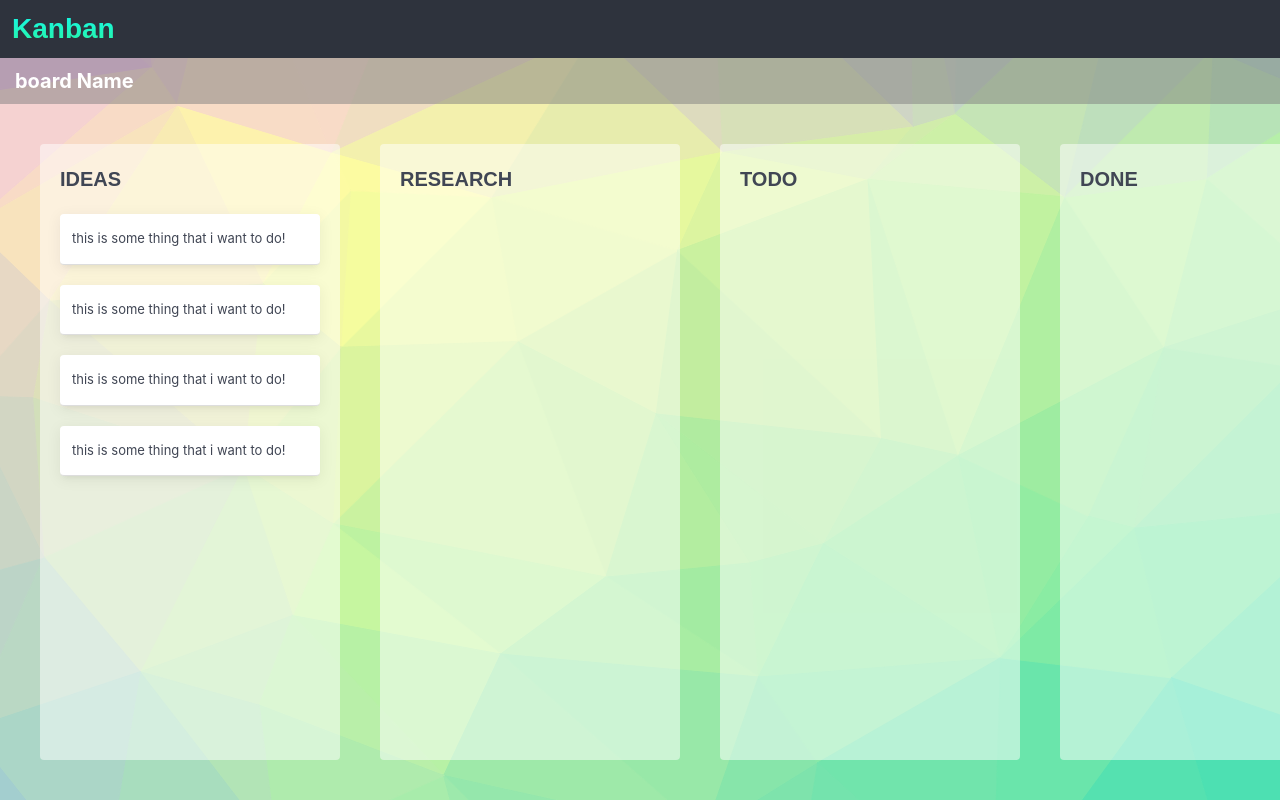
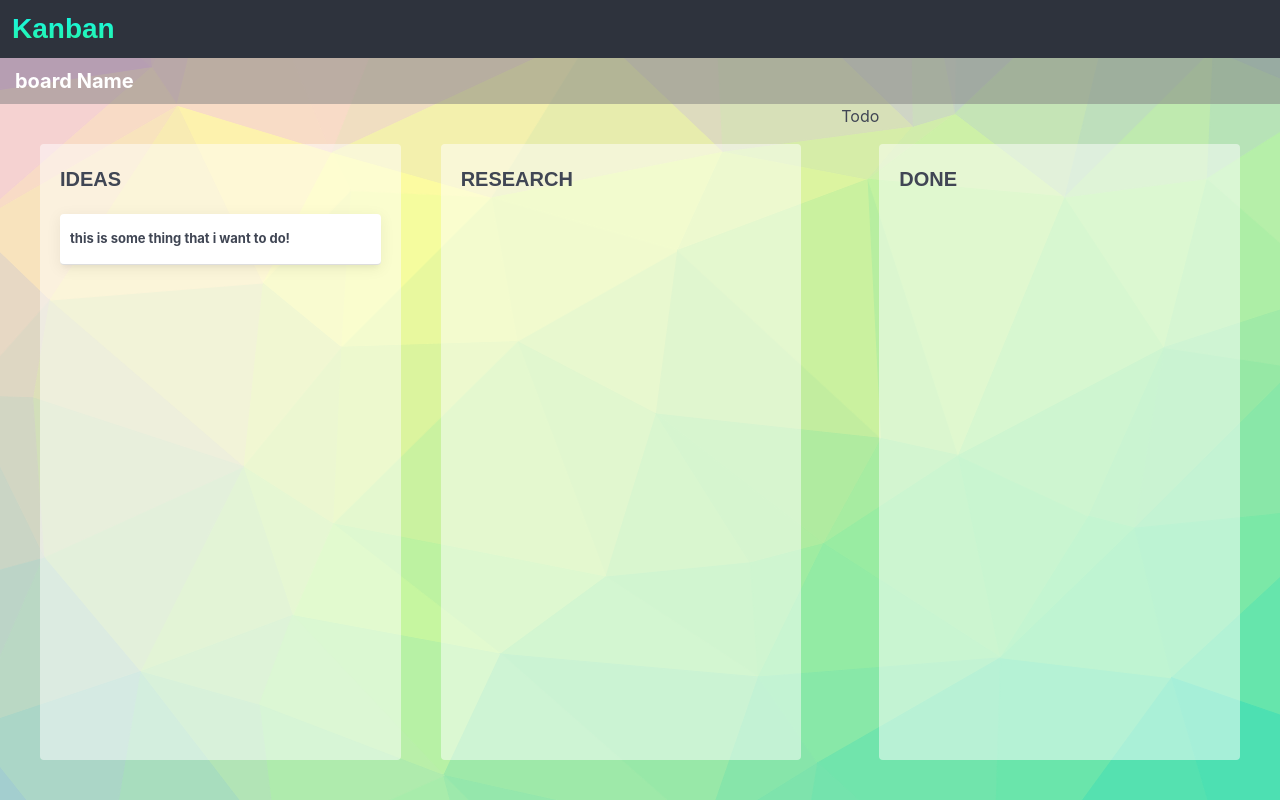
Before and after one commit to AyaGaafar95/kanaban, an Angular app: page / in a window 1280 px wide. Built offline with nearby package versions, Linux system fonts and the light colour scheme.

Commit message:
add angular cdk drag and drop 😊

```diff
--- a/package.json
+++ b/package.json
@@ -11,6 +11,7 @@
   "private": true,
   "dependencies": {
     "@angular/animations": "^15.2.0",
+    "@angular/cdk": "^15.2.9",
     "@angular/common": "^15.2.0",
     "@angular/compiler": "^15.2.0",
     "@angular/core": "^15.2.0",
--- a/src/app/app.module.ts
+++ b/src/app/app.module.ts
@@ -4,6 +4,8 @@
 import { AppRoutingModule } from './app-routing.module';
 import { AppComponent } from './app.component';
 import { MainViewComponent } from './pages/main-view/main-view.component';
+import { DragDropModule } from '@angular/cdk/drag-drop';
+
 
 @NgModule({
   declarations: [
@@ -12,7 +14,8 @@
   ],
   imports: [
     BrowserModule,
-    AppRoutingModule
+    AppRoutingModule,
+    DragDropModule
   ],
   providers: [],
   bootstrap: [AppComponent]
--- a/src/app/pages/main-view/main-view.component.html
+++ b/src/app/pages/main-view/main-view.component.html
@@ -13,7 +13,16 @@
 
     <div class="board-wrapper">
       <div class="board-columns">
-        <div class="board-column">
+        <div class="board-column"
+        cdkDropList
+    #todoList="cdkDropList"
+    [cdkDropListData]="todo"
+    [cdkDropListConnectedTo]="[doneList]"
+    (cdkDropListDropped)="drop($event)"
+        >
+        <!-- <div class="example-box" *ngFor="let item of todo" cdkDrag>{{item}}</div> -->
+
+
           <div class="column-title">
             ideas
             <!--
@@ -21,7 +30,10 @@
             -->
           </div>
             <div class="tasks-container">
-              <div class="task">
+              <div class="task" cdkDrag>
+                this is some thing that i want to do!
+              </div>
+              <!-- <div class="task">
                 this is some thing that i want to do!
               </div>
               <div class="task">
@@ -29,15 +41,12 @@
               </div>
               <div class="task">
                 this is some thing that i want to do!
-              </div>
-              <div class="task">
-                this is some thing that i want to do!
-              </div>
+              </div> -->
 
             </div>
 
           </div>
-          <div class="board-column">
+          <div class="board-column" >
             <div class="column-title">
               research
               <!--
@@ -45,7 +54,13 @@
               -->
             </div>
           </div>
-          <div class="board-column">
+          <div class="board-column" cdkDropList
+          #doneList="cdkDropList"
+          [cdkDropListData]="done"
+          [cdkDropListConnectedTo]="[todoList]"
+          class="example-list"
+          (cdkDropListDropped)="drop($event)">
+          <!-- <div class="example-box" *ngFor="let item of done" cdkDrag>{{item}}</div> -->
             <div class="column-title">
               Todo
               <!--
--- a/src/app/pages/main-view/main-view.component.scss
+++ b/src/app/pages/main-view/main-view.component.scss
@@ -72,11 +72,14 @@
   display: flex;
     background-color: white;
     border-bottom: solid 1px #ddd;
-    padding: 15px 12px;
+    padding: 15px 10px;
     font-size: 13px;
     border-radius:4px;
     box-shadow: 0 5px 5px -3px rgba(0,0,0,0.05),
     0 3px 14px 2px rgba(0,0,0,0.05);
     cursor: pointer;
-    margin-bottom: 20px;
+    margin-bottom: 15px;
+    font-weight: bold;
+    // color:black;
+
 }
--- a/src/app/pages/main-view/main-view.component.ts
+++ b/src/app/pages/main-view/main-view.component.ts
@@ -1,10 +1,27 @@
 import { Component } from '@angular/core';
+import {CdkDragDrop, moveItemInArray, transferArrayItem} from '@angular/cdk/drag-drop';
 
 @Component({
   selector: 'app-main-view',
   templateUrl: './main-view.component.html',
-  styleUrls: ['./main-view.component.scss']
+  styleUrls: ['./main-view.component.scss'],
+
 })
 export class MainViewComponent {
+  todo = ['Get to work', 'Pick up groceries', 'Go home', 'Fall asleep'];
 
-}
+  done = ['Get up', 'Brush teeth', 'Take a shower', 'Check e-mail', 'Walk dog'];
+
+  drop(event: CdkDragDrop<string[]>) {
+    if (event.previousContainer === event.container) {
+      moveItemInArray(event.container.data, event.previousIndex, event.currentIndex);
+    } else {
+      transferArrayItem(
+        event.previousContainer.data,
+        event.container.data,
+        event.previousIndex,
+        event.currentIndex,
+      );
+    }
+  }
+  }
```
Also changed, not shown: 1 other file (tests, documents, lock files or other folders).
